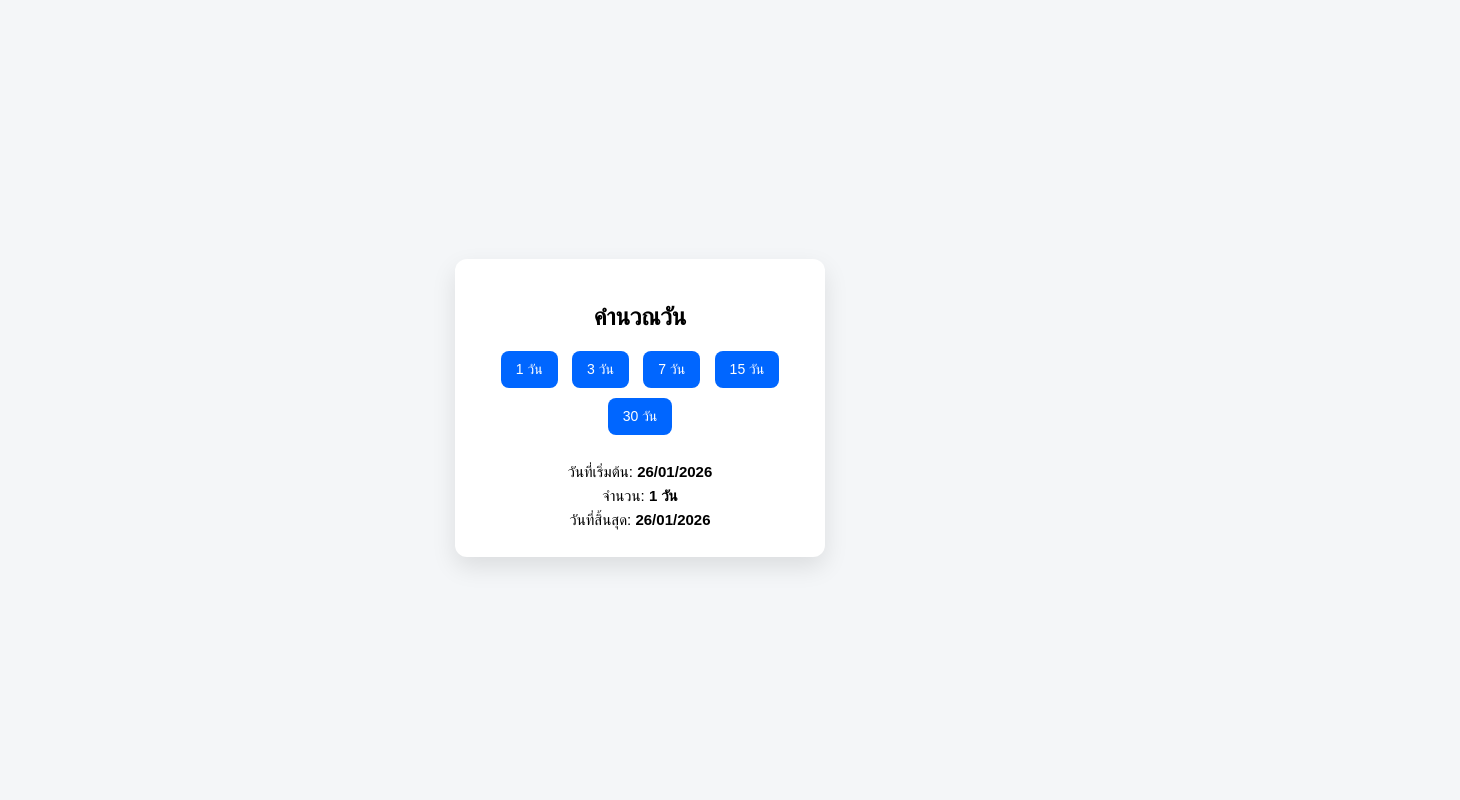
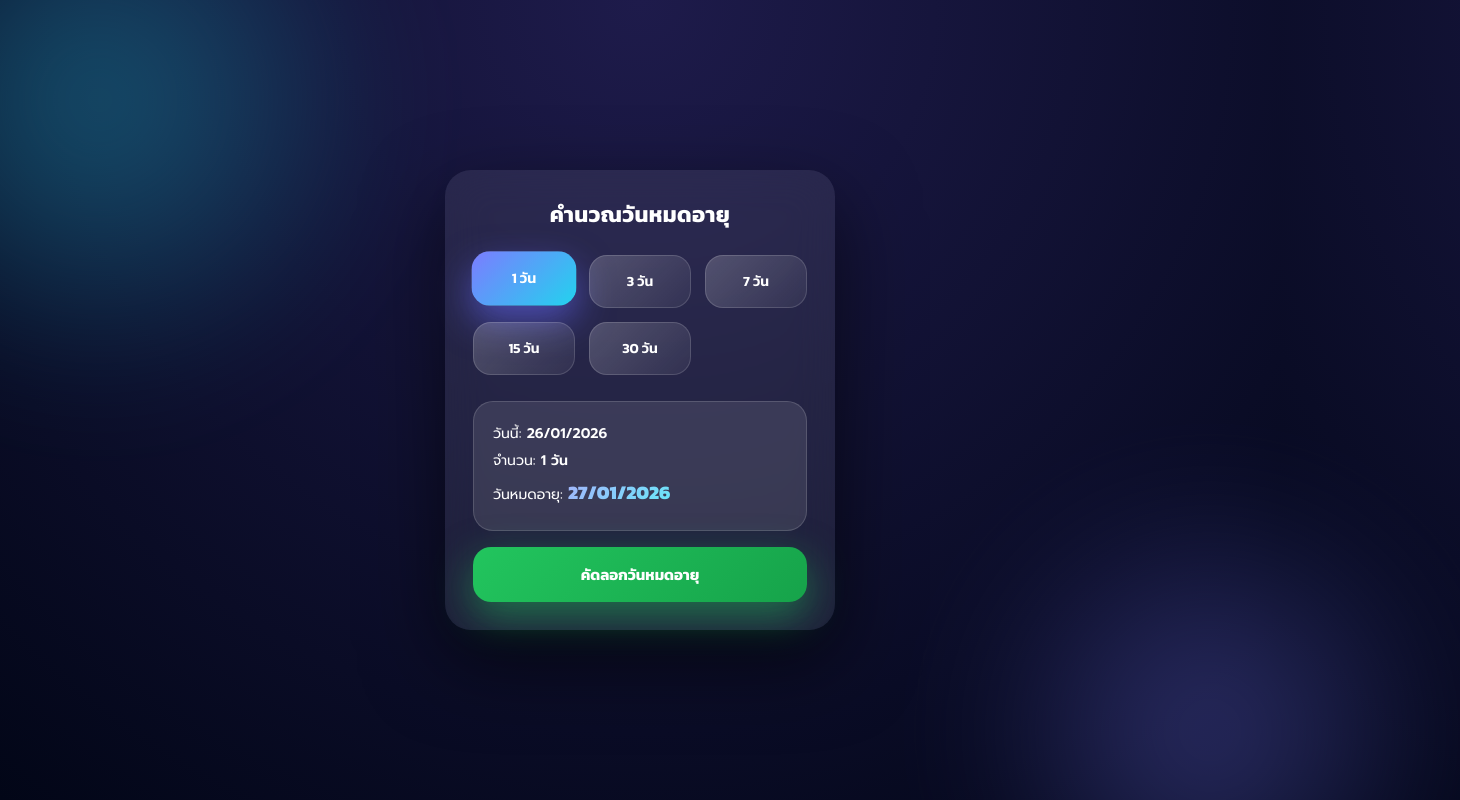
Before and after one commit to jokemoomovieluckwheel/adminjokemoo67, a plain HTML site: page index.html in a window 1280 px wide. Both pictures are taken after a click on the button "1 วัน". Shown: the top 800 px of the page, 1460 px wide, since content can reach past the window. Drawn offline with Linux system fonts and the light colour scheme.

Commit message:
Update index.html

```diff
--- a/index.html
+++ b/index.html
@@ -2,83 +2,272 @@
 <html lang="th">
 <head>
 <meta charset="UTF-8">
-<title>คำนวณวันหมดอายุ</title>
+<title>ระบบคำนวณวันหมดอายุ</title>
+<meta name="viewport" content="width=device-width, initial-scale=1.0">
+<link rel="icon" type="image" href="logo.png">
+
+<!-- Google Fonts -->
+<link href="https://fonts.googleapis.com/css2?family=Kanit:wght@400;500;600;700;800&family=Prompt:wght@300;400;500;600&display=swap" rel="stylesheet">
+
 <style>
+:root {
+    --main: #7c7cff;
+    --neon: #22d3ee;
+    --green: #22c55e;
+}
+
+* {
+    box-sizing: border-box;
+}
+
 body {
-        font-family: Arial, sans-serif;
-        background: #f4f6f8;
+    margin: 0;
+    min-height: 100vh;
+    font-family: 'Prompt', sans-serif;
+    background: radial-gradient(circle at top, #1e1b4b, #020617);
     display: flex;
+    align-items: center;
     justify-content: center;
-        align-items: center;
-        height: 100vh;
+    overflow: hidden;
 }
-    .box {
-        background: #ffffff;
-        padding: 25px;
-        border-radius: 12px;
-        box-shadow: 0 10px 25px rgba(0,0,0,0.1);
+
+/* glow background */
+body::before {
+    content: "";
+    position: absolute;
+    width: 600px;
+    height: 600px;
+    background: radial-gradient(circle, var(--neon), transparent 70%);
+    top: -200px;
+    left: -200px;
+    opacity: 0.35;
+    filter: blur(60px);
+}
+
+body::after {
+    content: "";
+    position: absolute;
+    width: 500px;
+    height: 500px;
+    background: radial-gradient(circle, var(--main), transparent 70%);
+    bottom: -180px;
+    right: -180px;
+    opacity: 0.35;
+    filter: blur(60px);
+}
+
+.app {
+    width: 390px;
+    padding: 28px;
+    border-radius: 26px;
+    background: rgba(255,255,255,0.08);
+    backdrop-filter: blur(20px);
+    box-shadow: 0 30px 80px rgba(0,0,0,0.6);
+    color: #fff;
+    position: relative;
+    z-index: 1;
+}
+
+.header {
     text-align: center;
-        width: 320px;
+    margin-bottom: 24px;
 }
-    h2 {
-        margin-bottom: 15px;
+
+.header h1 {
+    font-family: 'Kanit', sans-serif;
+    font-size: 22px;
+    font-weight: 700;
+    margin: 0;
+    letter-spacing: 0.4px;
 }
-    .buttons button {
-        margin: 5px;
-        padding: 10px 15px;
+
+.header p {
+    font-size: 13px;
+    opacity: 0.85;
+    margin-top: 8px;
+}
+
+.days {
+    display: grid;
+    grid-template-columns: repeat(3, 1fr);
+    gap: 14px;
+}
+
+.day-btn {
+    position: relative;
+    padding: 16px 0;
+    border-radius: 18px;
     border: none;
-        border-radius: 8px;
     cursor: pointer;
-        background: #0066ff;
+    font-family: 'Kanit', sans-serif;
+    font-weight: 600;
+    font-size: 14px;
     color: #fff;
+    background: linear-gradient(135deg, rgba(255,255,255,0.2), rgba(255,255,255,0.05));
+    box-shadow: inset 0 0 0 1px rgba(255,255,255,0.15);
+    transition: 0.3s;
+    overflow: hidden;
+}
+
+.day-btn::after {
+    content: "";
+    position: absolute;
+    inset: 0;
+    background: linear-gradient(135deg, var(--main), var(--neon));
+    opacity: 0;
+    transition: 0.3s;
+}
+
+.day-btn span {
+    position: relative;
+    z-index: 1;
+}
+
+.day-btn:hover::after {
+    opacity: 0.35;
+}
+
+.day-btn.active::after {
+    opacity: 1;
+}
+
+.day-btn.active {
+    transform: translateY(-3px) scale(1.03);
+    box-shadow: 0 15px 35px rgba(99,102,241,0.6);
+}
+
+.result {
+    margin-top: 26px;
+    padding: 20px;
+    border-radius: 20px;
+    background: rgba(255,255,255,0.1);
+    box-shadow: inset 0 0 0 1px rgba(255,255,255,0.15);
     font-size: 14px;
+    line-height: 1.9;
+    animation: fadeUp 0.4s ease;
 }
-    .buttons button:hover {
-        background: #004ecc;
+
+@keyframes fadeUp {
+    from {
+        opacity: 0;
+        transform: translateY(12px);
     }
-    .result {
-        margin-top: 20px;
+    to {
+        opacity: 1;
+        transform: translateY(0);
+    }
+}
+
+.highlight {
+    font-family: 'Kanit', sans-serif;
+    font-size: 19px;
+    font-weight: 800;
+    background: linear-gradient(135deg, #a5b4fc, #67e8f9);
+    -webkit-background-clip: text;
+    -webkit-text-fill-color: transparent;
+}
+
+.copy-btn {
+    margin-top: 16px;
+    width: 100%;
+    padding: 16px;
+    border-radius: 18px;
+    border: none;
+    cursor: pointer;
+    font-family: 'Kanit', sans-serif;
     font-size: 15px;
-        line-height: 1.6;
+    font-weight: 700;
+    background: linear-gradient(135deg, #22c55e, #16a34a);
+    color: #fff;
+    box-shadow: 0 15px 40px rgba(34,197,94,0.5);
+    display: none;
+    transition: 0.25s;
+}
+
+.copy-btn:hover {
+    transform: translateY(-2px);
+}
+
+.toast {
+    position: absolute;
+    bottom: -50px;
+    left: 50%;
+    transform: translateX(-50%);
+    padding: 10px 18px;
+    border-radius: 999px;
+    background: rgba(34,197,94,0.95);
+    font-family: 'Kanit', sans-serif;
+    font-size: 13px;
+    font-weight: 600;
+    display: none;
 }
 </style>
 </head>
 <body>
 
-<div class="box">
-    <h2>คำนวณวัน</h2>
-
-    <div class="buttons">
-        <button onclick="calculate(1)">1 วัน</button>
-        <button onclick="calculate(3)">3 วัน</button>
-        <button onclick="calculate(7)">7 วัน</button>
-        <button onclick="calculate(15)">15 วัน</button>
-        <button onclick="calculate(30)">30 วัน</button>
+<div class="app">
+    <div class="header">
+        <h1>คำนวณวันหมดอายุ</h1>
     </div>
 
-    <div class="result" id="result">กรุณาเลือกจำนวนวัน</div>
+    <div class="days">
+        <button class="day-btn" onclick="selectDay(this,1)"><span>1 วัน</span></button>
+        <button class="day-btn" onclick="selectDay(this,3)"><span>3 วัน</span></button>
+        <button class="day-btn" onclick="selectDay(this,7)"><span>7 วัน</span></button>
+        <button class="day-btn" onclick="selectDay(this,15)"><span>15 วัน</span></button>
+        <button class="day-btn" onclick="selectDay(this,30)"><span>30 วัน</span></button>
+    </div>
+
+    <div class="result" id="result">
+        เลือกจำนวนวันที่ต้องการ
+    </div>
+
+    <button class="copy-btn" id="copyBtn" onclick="copyDate()">
+        คัดลอกวันหมดอายุ
+    </button>
+
+    <div class="toast" id="toast">คัดลอกเรียบร้อยแล้ว</div>
 </div>
 
 <script>
+let finalDateText = "";
+
+function selectDay(el, days) {
+    document.querySelectorAll('.day-btn').forEach(b => b.classList.remove('active'));
+    el.classList.add('active');
+    calculate(days);
+}
+
 function calculate(days) {
     const today = new Date();
+    let endDate = new Date(today);
 
-    // เริ่มนับจากวันนี้ (รวมวันนี้)
-    const endDate = new Date(today);
+    if (days === 1) {
+        endDate.setDate(today.getDate() + 1);
+    } else {
         endDate.setDate(today.getDate() + (days - 1));
+    }
 
-    const format = (date) => {
-        const d = String(date.getDate()).padStart(2, '0');
-        const m = String(date.getMonth() + 1).padStart(2, '0');
-        const y = date.getFullYear();
-        return `${d}/${m}/${y}`;
-    };
+    const f = d =>
+        `${String(d.getDate()).padStart(2,'0')}/${String(d.getMonth()+1).padStart(2,'0')}/${d.getFullYear()}`;
+
+    finalDateText = f(endDate);
 
     document.getElementById("result").innerHTML = `
-        วันที่เริ่มต้น: <b>${format(today)}</b><br>
+        วันนี้: <b>${f(today)}</b><br>
         จำนวน: <b>${days} วัน</b><br>
-        วันที่สิ้นสุด: <b>${format(endDate)}</b>
+        วันหมดอายุ: <span class="highlight">${finalDateText}</span>
     `;
+
+    document.getElementById("copyBtn").style.display = "block";
+}
+
+function copyDate() {
+    navigator.clipboard.writeText(finalDateText).then(() => {
+        const t = document.getElementById("toast");
+        t.style.display = "block";
+        setTimeout(() => t.style.display = "none", 2000);
+    });
 }
 </script>
 
```
Lines whose indentation alone changed are shown as unchanged.
